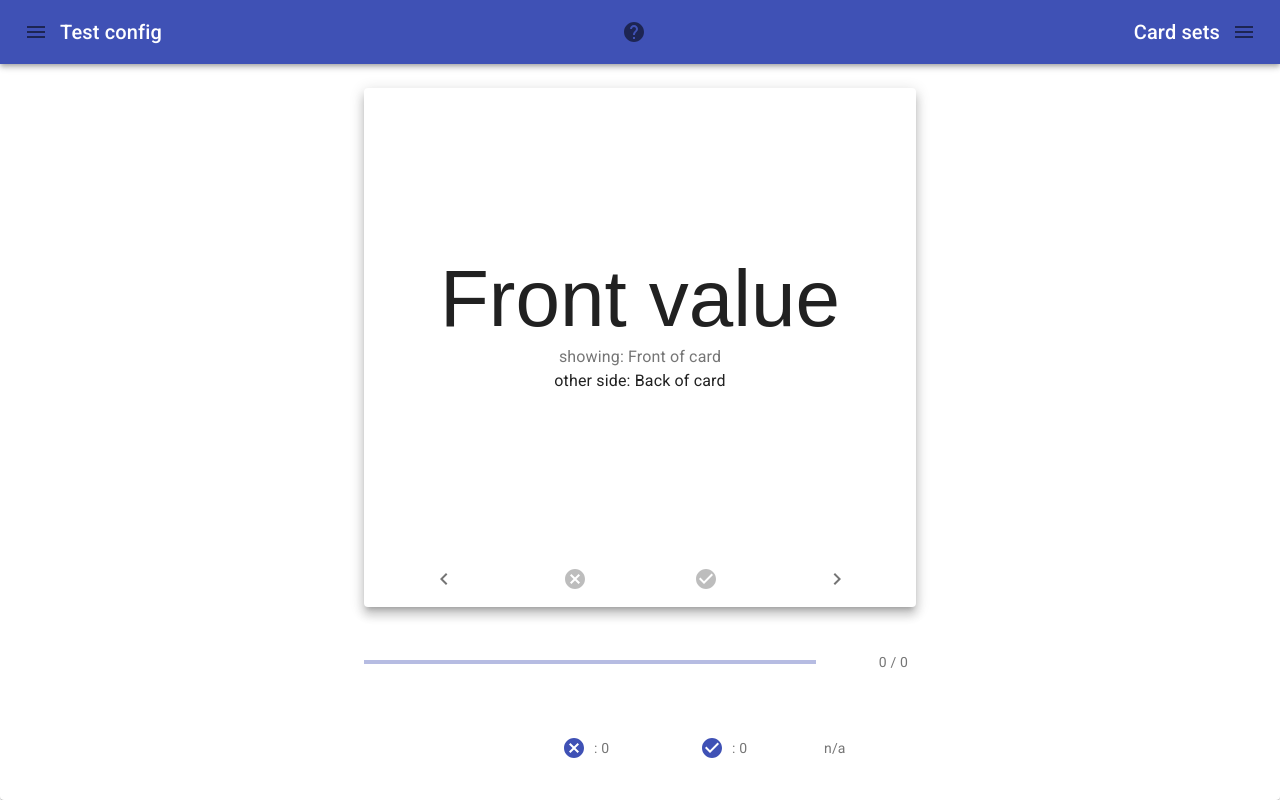
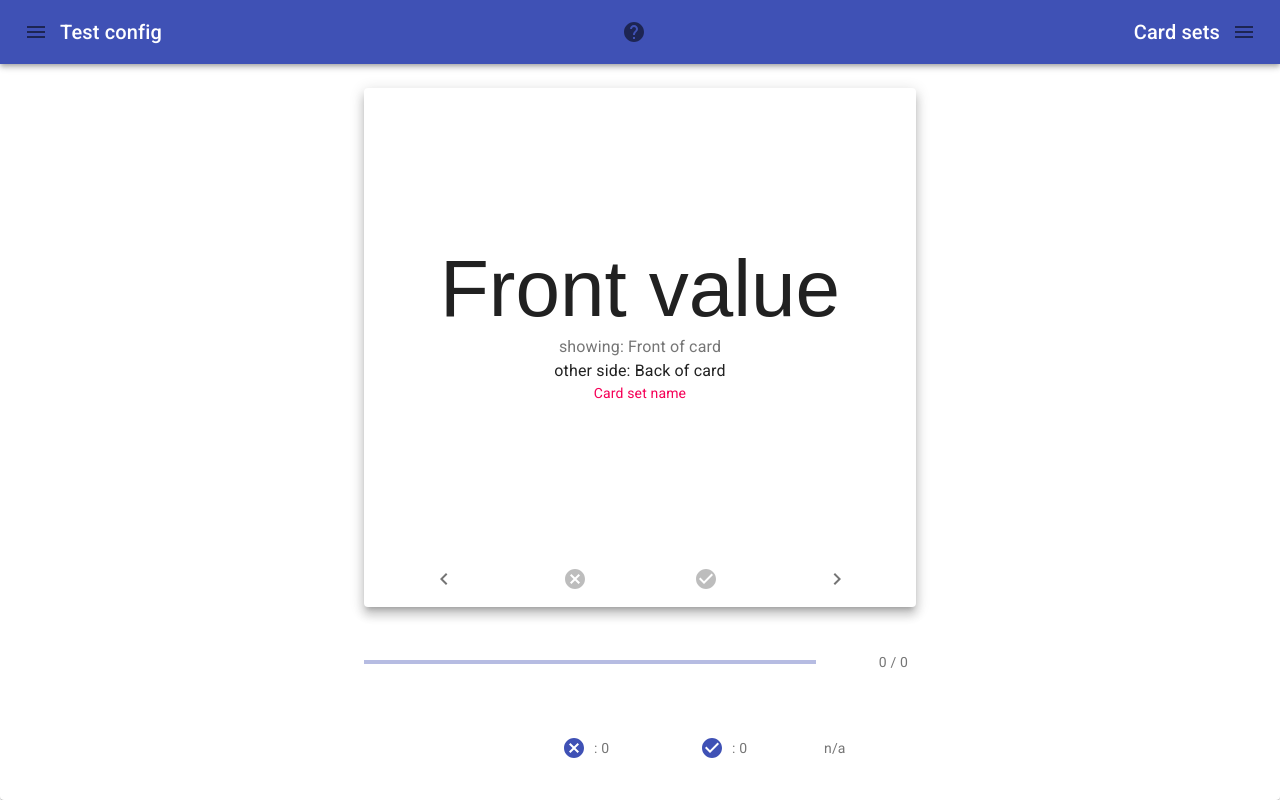
Before and after one commit to ahop1/flashcards, a React (Create React App) app: page / in a window 1280 px wide. Built offline with nearby package versions, Linux system fonts and the light colour scheme.

Commit message:
Updated so that the name of the card set shows for the front of the card.

```diff
--- a/src/App.js
+++ b/src/App.js
@@ -114,6 +114,9 @@ function Flashcard(props) {
         </Typography>
         <Typography variant="body1" color="textPrimary">
           other side: {props.showFront ? props.backCard : props.frontCard}
+        </Typography>
+        <Typography variant="body2" color="secondary">
+          {props.showFront ? props.cardSetName : ""}
         </Typography>
       </CardActionArea>
       <CardActions>
@@ -1342,6 +1345,7 @@ function App(props) {
                   backCard={testCardSet.length === 0 ? "Back of card" : testCardSet[progress].backCard}
                   frontValue={testCardSet.length === 0 ? "Front value" : testCardSet[progress].frontValue}
                   backValue={testCardSet.length === 0 ? "Back value" : testCardSet[progress].backValue}
+                  cardSetName={testCardSet.length === 0 ? "Card set name" : testCardSet[progress].cardSetName}
                   showFront={showFront}
                   handleShowFront={handleShowFront}
                   handleProgressChange={handleProgressChange}
```
